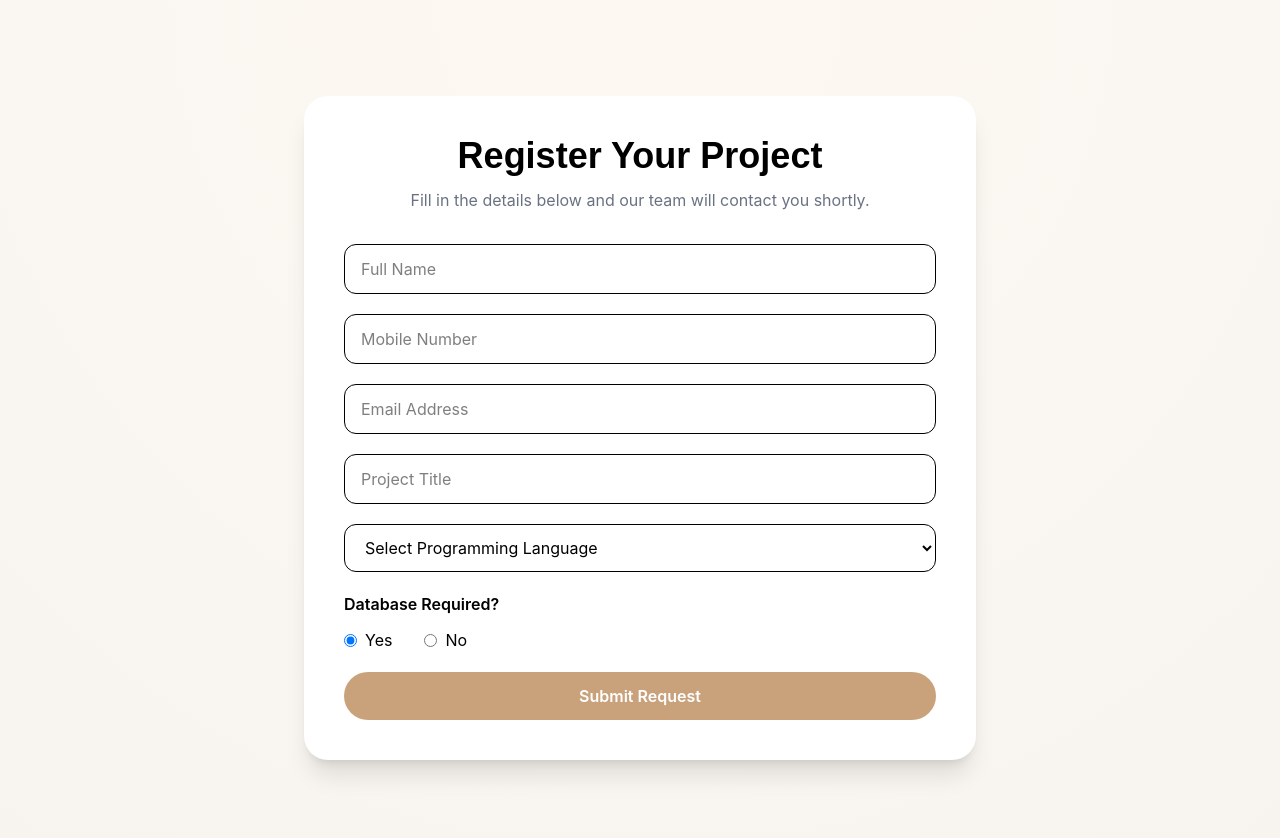
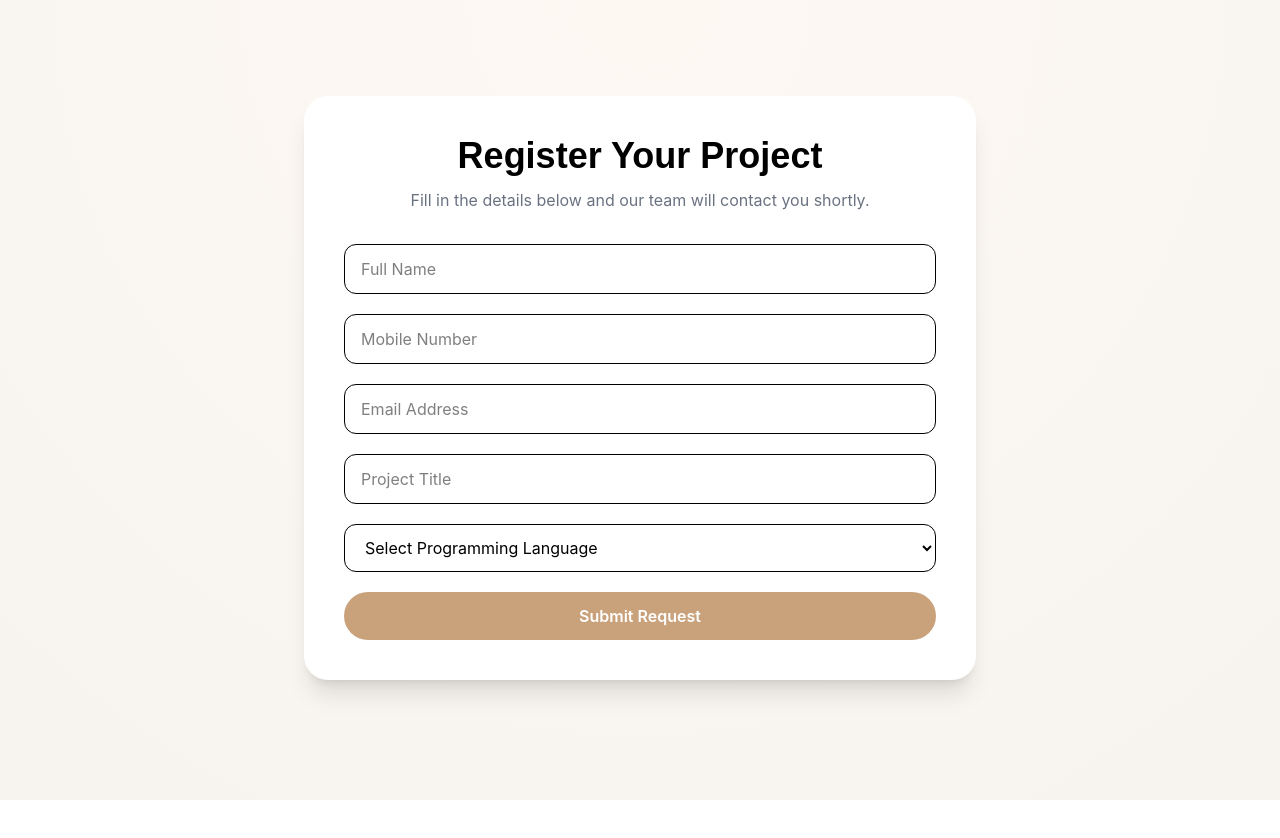
Before and after one commit to Abhishek447-ai/projects, a React (Vite) app: page /register-project in a window 1280 px wide. Shown: the top 838 px of the page. After the commit the page ends 800 px from the top, so only its background shows below. Built offline with nearby package versions, Linux system fonts and the light colour scheme.

Commit message:
db remove

```diff
--- a/src/components/sections/RegisterProject.jsx
+++ b/src/components/sections/RegisterProject.jsx
@@ -7,7 +7,7 @@ export default function RegisterProject() {
     email: "",
     projectTitle: "",
     language: "",
-    database: "Yes",
+
   });
 
   const handleChange = (e) => {
@@ -34,7 +34,7 @@ export default function RegisterProject() {
     const data = await res.json();
 
     if (res.ok) {
-      alert("✅ Project Registered Successfully!\n\nOur AI has started working on your project.");
+      alert("✅ Project Registered Successfully!");
 
       setFormData({
         fullName: "",
@@ -42,7 +42,7 @@ export default function RegisterProject() {
         email: "",
         projectTitle: "",
         language: "",
-        database: "Yes",
+
       });
     } else {
       alert(data.message || "Something went wrong");
@@ -126,35 +126,7 @@ export default function RegisterProject() {
             <option value="Flutter">Flutter</option>
           </select>
 
-          <div>
-            <label className="font-semibold block mb-3">
-              Database Required?
-            </label>
 
-            <div className="flex gap-8">
-              <label className="flex items-center gap-2">
-                <input
-                  type="radio"
-                  name="database"
-                  value="Yes"
-                  checked={formData.database === "Yes"}
-                  onChange={handleChange}
-                />
-                Yes
-              </label>
-
-              <label className="flex items-center gap-2">
-                <input
-                  type="radio"
-                  name="database"
-                  value="No"
-                  checked={formData.database === "No"}
-                  onChange={handleChange}
-                />
-                No
-              </label>
-            </div>
-          </div>
 
           <button
             type="submit"
```
